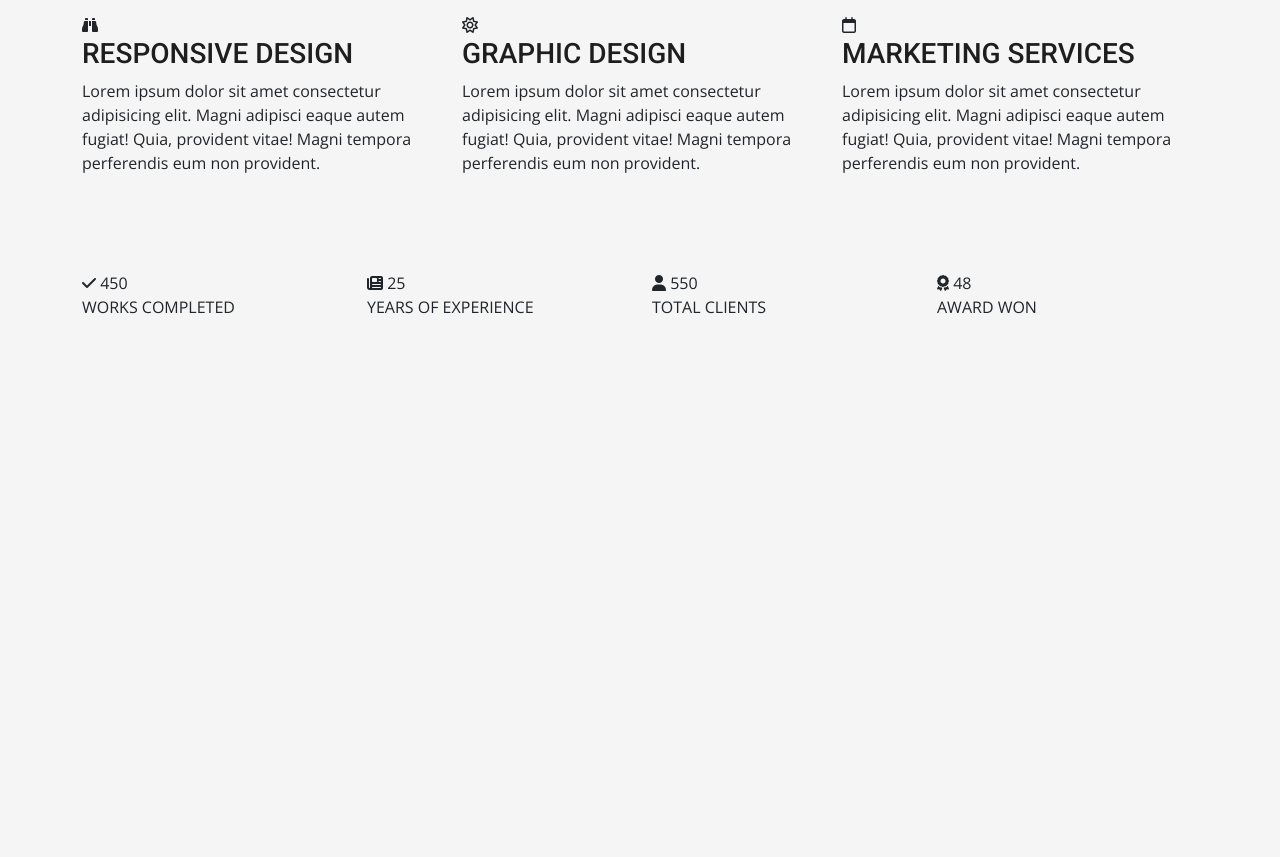
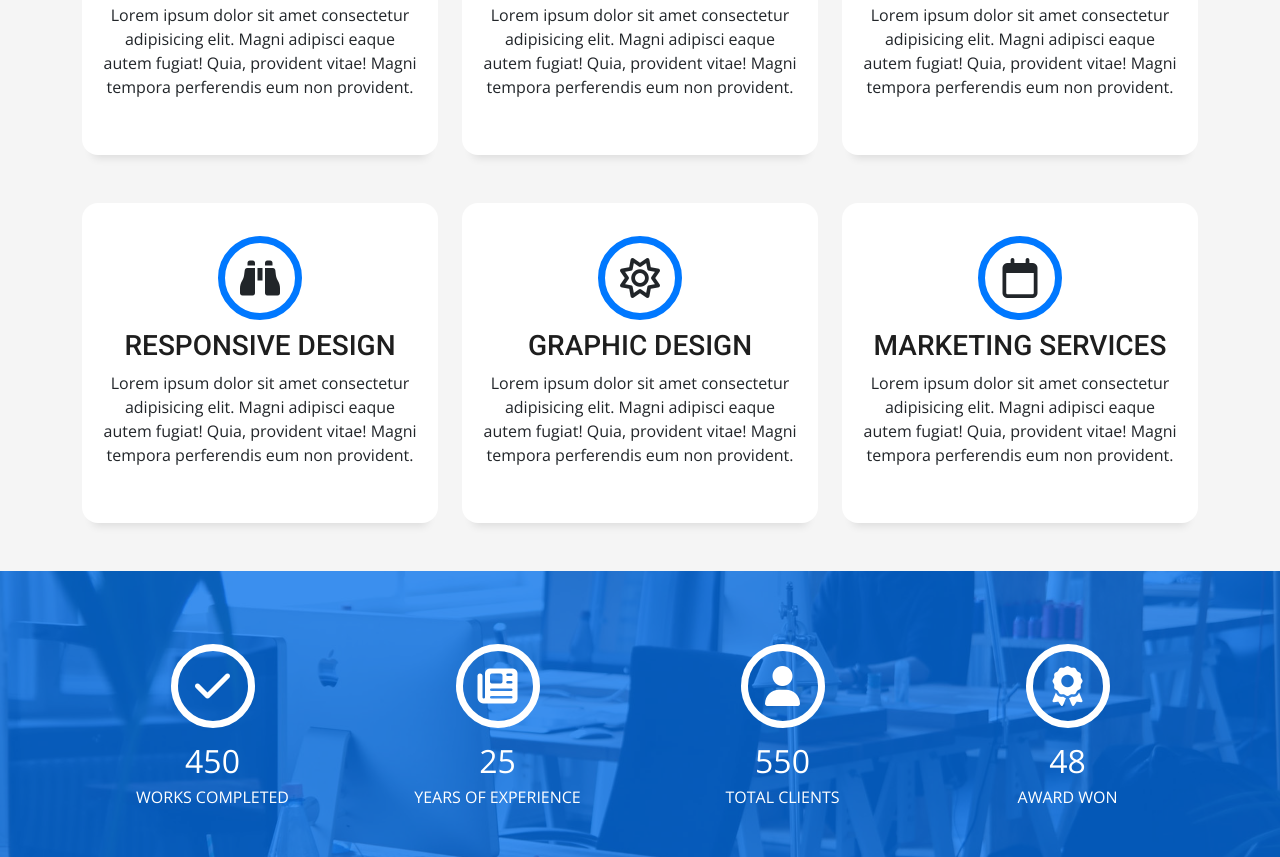
Before and after one commit to khaledradwan96/DevFolio, a plain HTML site: page index.html in a window 1280 px wide. Shown: the part 1849-2706 px from the top of the page. Before the commit the page ends 2184 px from the top, so only its background shows below. Drawn offline with nearby package versions, Linux system fonts and the light colour scheme.

Commit message:
solve problem with code

```diff
--- a/css/style.css
+++ b/css/style.css
@@ -139,3 +139,76 @@ nav .navbar-brand {
 #about .skill .progress {
   margin: 0.5rem 0 1.2rem 0;
 }
+
+/* =====> SERVICES <===== */
+#services .inner {
+  background-color: #fff;
+  text-align: center;
+  border-radius: 1rem;
+  padding: 2.5rem 1.3rem;
+  margin-bottom: 3rem;
+  box-shadow: 0 13px 8px -10px rgba(0, 0, 0, 0.1);
+}
+#services .circle {
+  display: flex;
+  align-items: center;
+  justify-content: center;
+  height: 70px;
+  width: 70px;
+  border-radius: 50%;
+  outline: 7px solid var(--color-primary);
+  transition: 0.3s;
+  margin: auto;
+  margin-bottom: 1rem;
+}
+#services .circle i {
+  font-size: 40px;
+}
+#services .inner:hover .circle {
+  background-color: var(--color-primary);
+  outline: 7px solid rgba(0, 119, 255, 0.342);
+}
+#services .inner:hover .circle i {
+  color: #fff;
+}
+
+/* =====> Counter <===== */
+#counter {
+  background-image: url(../images/counters-bg.jpg);
+  background-position: center center;
+  background-size: cover;
+  position: relative;
+}
+#counter .overlay {
+  position: absolute;
+  top: 0;
+  left: 0;
+  bottom: 0;
+  right: 0;
+  background-color: #0078ff;
+  opacity: 0.7;
+}
+#counter .item {
+  color: #fff;
+  text-align: center;
+  margin-bottom: 3rem;
+  position: relative;
+}
+#counter .circle {
+  display: flex;
+  align-items: center;
+  justify-content: center;
+  height: 70px;
+  width: 70px;
+  border-radius: 50%;
+  outline: 7px solid #fff;
+  transition: 0.3s;
+  margin: auto;
+  margin-bottom: 1rem;
+}
+#counter .circle i {
+  font-size: 40px;
+}
+#counter span {
+  font-size: 32px;
+}
```
